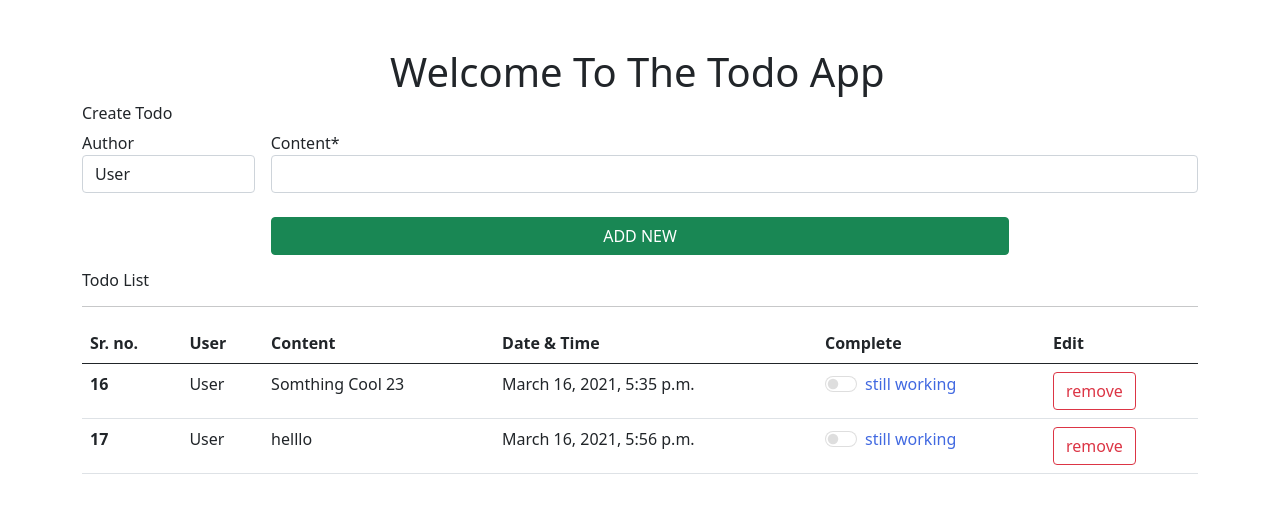
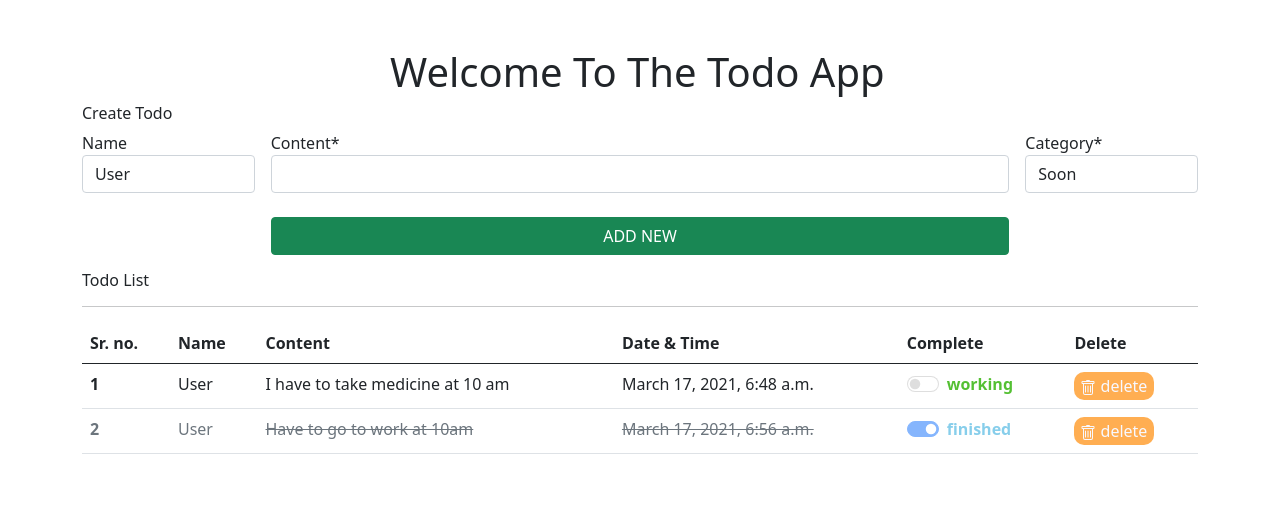
Before and after one commit to Lord-shiv/Django_Raw, a Django app: page /todo-home/ in a window 1280 px wide. Shown: the top 513 px of the page. Run offline with Django 3.2, Linux system fonts and the light colour scheme; data comes from the database, SQL or seed files in the repository; some libraries are stand-ins or nearby versions.

Commit message:
adds categories and buttons styling

```diff
--- a/Todo/templates/base.html
+++ b/Todo/templates/base.html
@@ -4,13 +4,18 @@
 <head>
     <!-- Required meta tags -->
     <meta charset="utf-8">
-    <meta name="viewport" content="width=device-width, initial-scale=1">
+    <meta name="viewport" content="width=device-width, initial-scale=1.0">
 
     <!-- Bootstrap CSS -->
     <link href="https://cdn.jsdelivr.net/npm/bootstrap@5.0.0-beta2/dist/css/bootstrap.min.css" rel="stylesheet"
         integrity="sha384-BmbxuPwQa2lc/FVzBcNJ7UAyJxM6wuqIj61tLrc4wSX0szH/Ev+nYRRuWlolflfl" crossorigin="anonymous">
 
     <title>*RegisterUser</title>
+    <style>
+        * {
+            box-sizing: border-box;
+        }
+    </style>
 </head>
 
 <body>
--- a/Todo/templates/home.html
+++ b/Todo/templates/home.html
@@ -18,11 +18,15 @@
         {% csrf_token %}
 
         <div class="col-md-2">
-            {{form.author|as_crispy_field}}
+            {{form.name|as_crispy_field}}
         </div>
-        <div class="col-md-10">
+        <div class="col-md-8">
             {{form.content|as_crispy_field}}
         </div>
+        <div class="col-md-2">
+            {{form.category|as_crispy_field}}
+        </div>
+
         <div class="d-grid gap-2 col-8 mx-auto pt-2">
             <button type="submit" class="btn btn-success">ADD NEW</button>
         </div>
@@ -36,11 +40,11 @@
         <thead>
             <tr>
                 <th scope="col">Sr. no.</th>
-                <th scope="col">User</th>
+                <th scope="col">Name</th>
                 <th scope="col">Content</th>
                 <th scope="col">Date & Time</th>
                 <th scope="col">Complete</th>
-                <th scope="col">Edit</th>
+                <th scope="col">Delete</th>
             </tr>
         </thead>
         <tbody>
@@ -48,19 +52,20 @@
             <tr>
                 {% if todo_item.completed == False %}
                 <th scope="row">{{ todo_item.id }}</th>
-                <td>{{ todo_item.author }}</td>
+                <td>{{ todo_item.name }}</td>
                 <td>{{ todo_item.content }}</td>
                 <td>{{ todo_item.created }}</td>
                 {% else %}
                 <th class="text-muted" scope="row">{{ todo_item.id }}</th>
-                <td class="text-muted">{{ todo_item.author }}</td>
+                <td class="text-muted">{{ todo_item.name }}</td>
                 <td class="text-muted text-decoration-line-through">{{ todo_item.content }}</td>
                 <td class="text-muted text-decoration-line-through">{{ todo_item.created }}</td>
                 {% endif %}
 
                 <td>
                     {% if todo_item.completed == True %}
-                    <a style="text-decoration:none; color: royalblue;" href="{% url 'mark_incomplete' todo_item.id %}">
+                    <a style="text-decoration:none; font-weight: 700;color: skyblue;"
+                        href="{% url 'mark_incomplete' todo_item.id %}">
                         <div class="form-check form-switch">
 
                             <input class="form-check-input" type="checkbox" id="flexSwitchCheckChecked" checked
@@ -69,16 +74,24 @@
                         </div>
                     </a>
                     {% else %}
-                    <a style="text-decoration:none;color: royalblue;" href="{% url 'mark_complete' todo_item.id %}">
+                    <a style="text-decoration:none; color: rgb(84, 192, 51); font-weight: 700;"
+                        href="{% url 'mark_complete' todo_item.id %}">
                         <div class="form-check form-switch">
-                            <input class="form-check-input" type="checkbox" id="flexSwitchCheckDefault" disabled>still
-                            working
+                            <input class="form-check-input" type="checkbox" id="flexSwitchCheckDefault" disabled>working
                         </div>
                     </a>
                     {% endif %}
                 </td>
                 <td>
-                    <a href="{% url 'delete' todo_item.id %}" class=" btn btn-outline-danger" type="button">remove
+                    <a style="text-decoration:none;color: ghostwhite; background-color: rgba(255, 165, 63, 0.897); border-radius: 10px; padding-left: 6px; padding-right: 7px; padding-top: 2px; padding-bottom: 2px;"
+                        href=" {% url 'delete' todo_item.id %}" type="button">
+                        <svg xmlns="http://www.w3.org/2000/svg" width="16" height="16" fill="currentColor"
+                            class="bi bi-trash" viewBox="0 0 16 16">
+                            <path
+                                d="M5.5 5.5A.5.5 0 0 1 6 6v6a.5.5 0 0 1-1 0V6a.5.5 0 0 1 .5-.5zm2.5 0a.5.5 0 0 1 .5.5v6a.5.5 0 0 1-1 0V6a.5.5 0 0 1 .5-.5zm3 .5a.5.5 0 0 0-1 0v6a.5.5 0 0 0 1 0V6z" />
+                            <path fill-rule="evenodd"
+                                d="M14.5 3a1 1 0 0 1-1 1H13v9a2 2 0 0 1-2 2H5a2 2 0 0 1-2-2V4h-.5a1 1 0 0 1-1-1V2a1 1 0 0 1 1-1H6a1 1 0 0 1 1-1h2a1 1 0 0 1 1 1h3.5a1 1 0 0 1 1 1v1zM4.118 4L4 4.059V13a1 1 0 0 0 1 1h6a1 1 0 0 0 1-1V4.059L11.882 4H4.118zM2.5 3V2h11v1h-11z" />
+                        </svg> delete
                     </a>
                 </td>
             </tr>
--- a/Todo/todo_app/admin.py
+++ b/Todo/todo_app/admin.py
@@ -1,5 +1,6 @@
 from django.contrib import admin
-from .models import TodoItem
+from .models import TodoItem, Category
 
 # Register your models here.
 admin.site.register(TodoItem)
+admin.site.register(Category)
--- a/Todo/todo_app/models.py
+++ b/Todo/todo_app/models.py
@@ -4,22 +4,19 @@ from django.utils import timezone
 # Create your models here.
 
 
-class Category(models.Model):  # The Category table name that inherits models.Model
-    name = models.CharField(max_length=100)  # Like a varchar
-
-    class Meta:
-        verbose_name = "Category"
-        verbose_name_plural = "Categories"
+class Category(models.Model):
+    name = models.CharField(max_length=100, verbose_name="Title")
 
     def __str__(self):
         return self.name
 
 
 class TodoItem(models.Model):
-    author = models.CharField(max_length=50, default="User", blank=True)
+    name = models.CharField(max_length=50, default="User", blank=True)
     content = models.CharField(max_length=200)
     completed = models.BooleanField(default=False)
     created = models.DateTimeField(auto_now_add=True, blank=True, null=True)
+    category = models.ForeignKey(Category, on_delete=models.CASCADE, default="Soon")
 
     def __str__(self):
-        return self.author  # name to be shown when called
+        return self.name  # name to be shown when called
```
Also changed, not shown: Todo/db.sqlite3.
